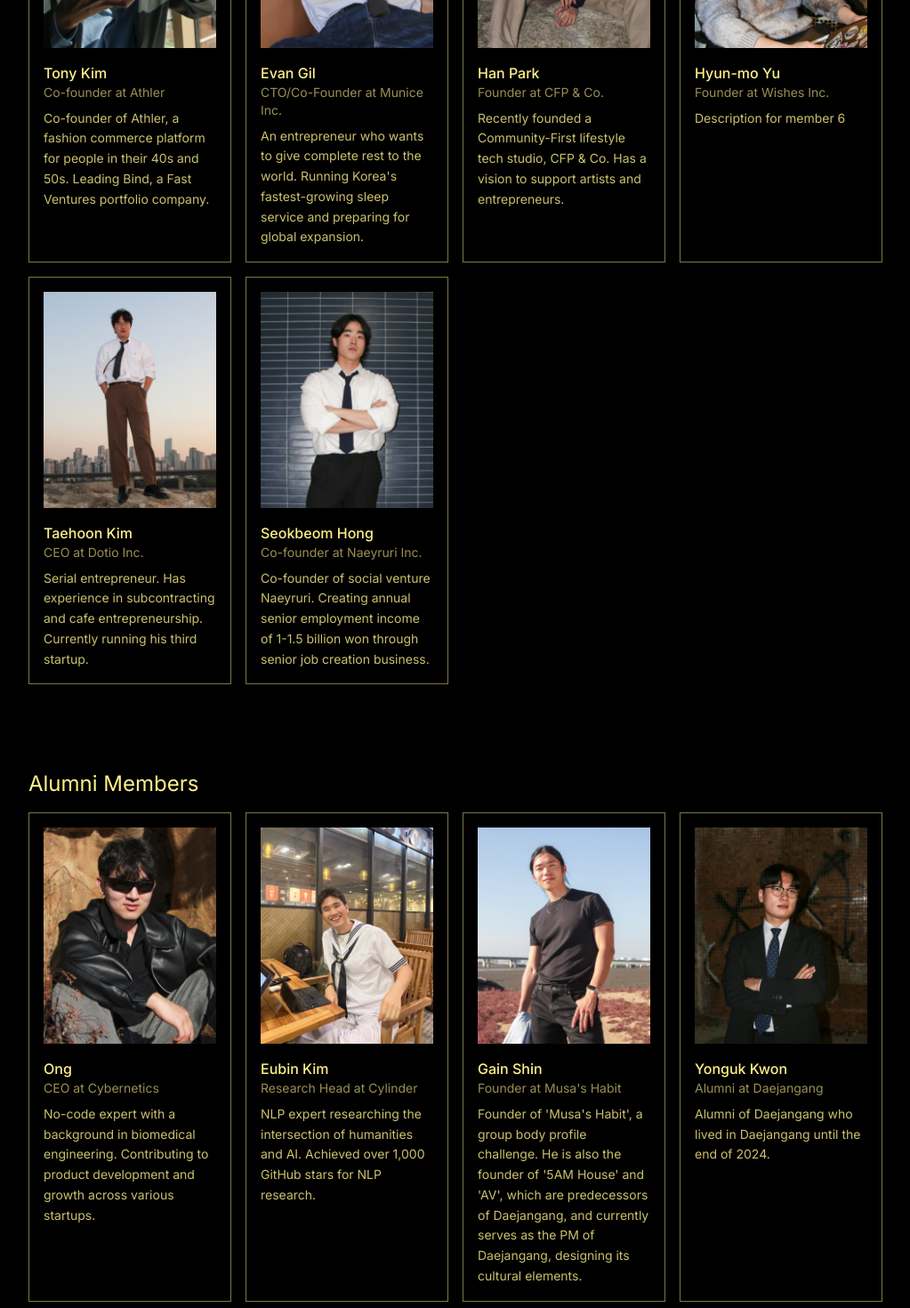
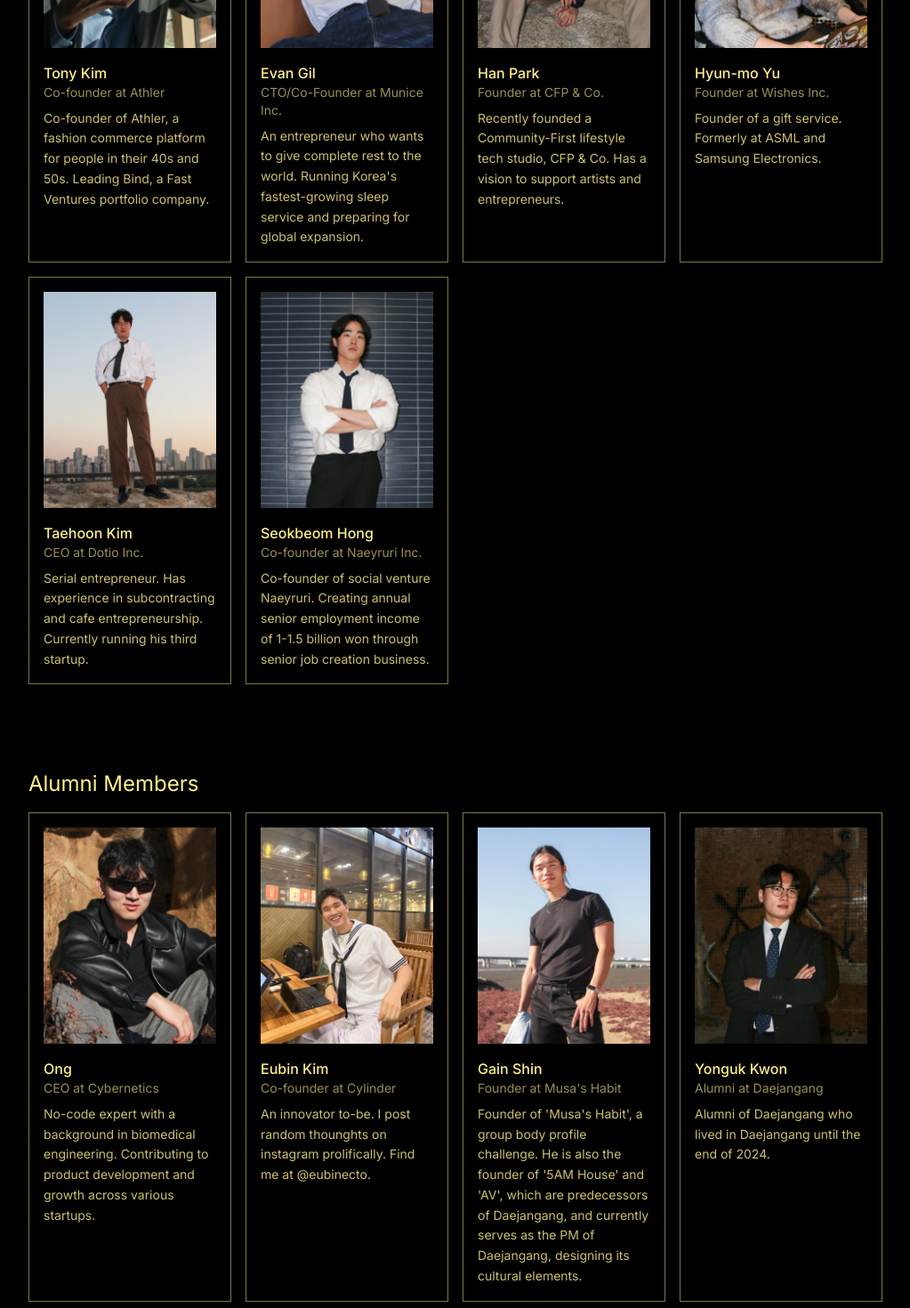
Before and after one commit to Han-park/0-gang, a Next.js app: page /en in a window 1280 px wide. Shown: the part 780-2250 px from the top of the page at 89% size, without its empty margins (128-1151 px from the left). Built offline with nearby package versions, Linux system fonts and the light colour scheme.

Commit message:
updated contents for eubin and hyunmo

```diff
--- a/src/data/members.ts
+++ b/src/data/members.ts
@@ -262,29 +262,57 @@ I was the president of the theater club at the university for three years. I use
     company: "Wishes Inc.",
     koreanCompany: "위시즈",
     imageUrl: "/image/member/tyron.jpg",
-    description: "Description for member 6",
-    englishDescription: "Description for member 6",
+    description: "선물 서비스 만드는 사람. ASML, 삼성전자 출신",
+    englishDescription: "Founder of a gift service. Formerly at ASML and Samsung Electronics.",
+    companyWebsiteUrl: "https://wishes.kr",
+    detailContent: `대장간의 가장 막내이자 가장 형을 맡고 있다.
+
+24년 12월 쉽지 않은 과정을 거치고 대장간에 합류하게 됐다.
+
+25살부터 2년 반 ASML EUV 팀에서 외노자로,
+
+이후 2년 반은 삼성전자 반도체연구소 3nm 팀에서 노예 경험,
+
+마지막으로 서울대 MBA를 졸업한 후,
+
+반도체와 전혀 상관없는 선물하기 관련 스타트업 ‘위시즈’를 창업했다.
+
+23년 7월에 시작해서, 24년엔 정말 힘들었지만,
+
+5월 5일 생일인 나는, 5x5 = 25년은 다를 것이라 자기 최면 걸고 한걸음 한걸음 나아가는 중이다!
+
+3월에는 새로운 프로덕트를 출시할 예정이다! 많은 관심과,, 결제,, 부탁한다.`,
+    englishDetailContent: `I am the youngest and the oldest in Daejangang.
+
+After going through a difficult process, I joined Daejangang in December 2024.
+
+From the age of 25, I worked as a foreign worker in the ASML EUV team for two and a half years,
+
+and then spent another two and a half years as a slave in the Samsung Electronics Semiconductor Research Institute's 3nm team.
+
+Finally, after graduating with an MBA from Seoul National University,
+
+I founded a startup called 'Wishes', which is completely unrelated to semiconductors.
+
+I started in July 2023, and it was really tough in 2024,
+
+but since my birthday is May 5th, I am convincing myself that 5x5 = 25 will be different, and I am taking one step at a time!
+
+I plan to launch a new product in March! I would appreciate your interest and support.`,
     isAlumni: false
   },
   {
     name: "Eubin Kim",
     koreanName: "김유빈",
-    role: "Research Head",
+    role: "Co-founder",
     company: "Cylinder",
     koreanCompany: "실린더",
     imageUrl: "/image/member/eubin.jpg",
-    description: "뤼튼에서 인문학과 인공지능의 교차점을 연구하는 NLP 전문가. 깃허브 스타 1천개 이상을 받은 연구 성과를 보유하고 있습니다.",
-    englishDescription: "NLP expert researching the intersection of humanities and AI. Achieved over 1,000 GitHub stars for NLP research.",
-    detailContent: `뤼튼에서 낄끼빠빠의 수학을 연구하고 있어. 인문학과 인공지능의 교차점에 서서 한쪽의 전문가는 보지 못하는 문제를 포착하고 그걸 수학으로 풀어내는 걸 즐김! 다양한 사람들과 교류하며 더 많은 교차점을 찾고 싶어!
-
-유빈이는 대전 사람이다. 그리고 동시에 영국 사람이다. 이 친구는 여름에도 shorts를 입지 않는다.
-
-유빈이는 한국에서 가장 뜨거운 AI 스타트업인 뤼튼에서 리서치 헤드를 맡고 있다. 그리고 깃허브에서 NLP 연구로 1천개의 star를 받기도 했다:`,
-    englishDetailContent: `I'm studying math at the intersection of humanities and artificial intelligence at Daejangang. I enjoy finding more intersections by interacting with various people!
-
-Eubin is from Daejeon and also from the UK. This friend doesn't wear shorts even in summer.
-
-Eubin is leading the research at Daejangang, one of the hottest AI startups in Korea. And he also received 1,000 stars on GitHub for NLP research:`,
+    description: "스토리에 글 올리는 혁신 호소인 (@eubinecto)",
+    englishDescription: "An innovator to-be. I post random thounghts on instagram prolifically. Find me at @eubinecto.",
+    detailContent: `유빈이의 인스타그램 스토리를 확인하세요.`,
+    englishDetailContent: `Check out Eubin's instagram story.`,
+    snsUrl: "https://www.instagram.com/eubinecto/",
     isAlumni: true
   },
   {
```
